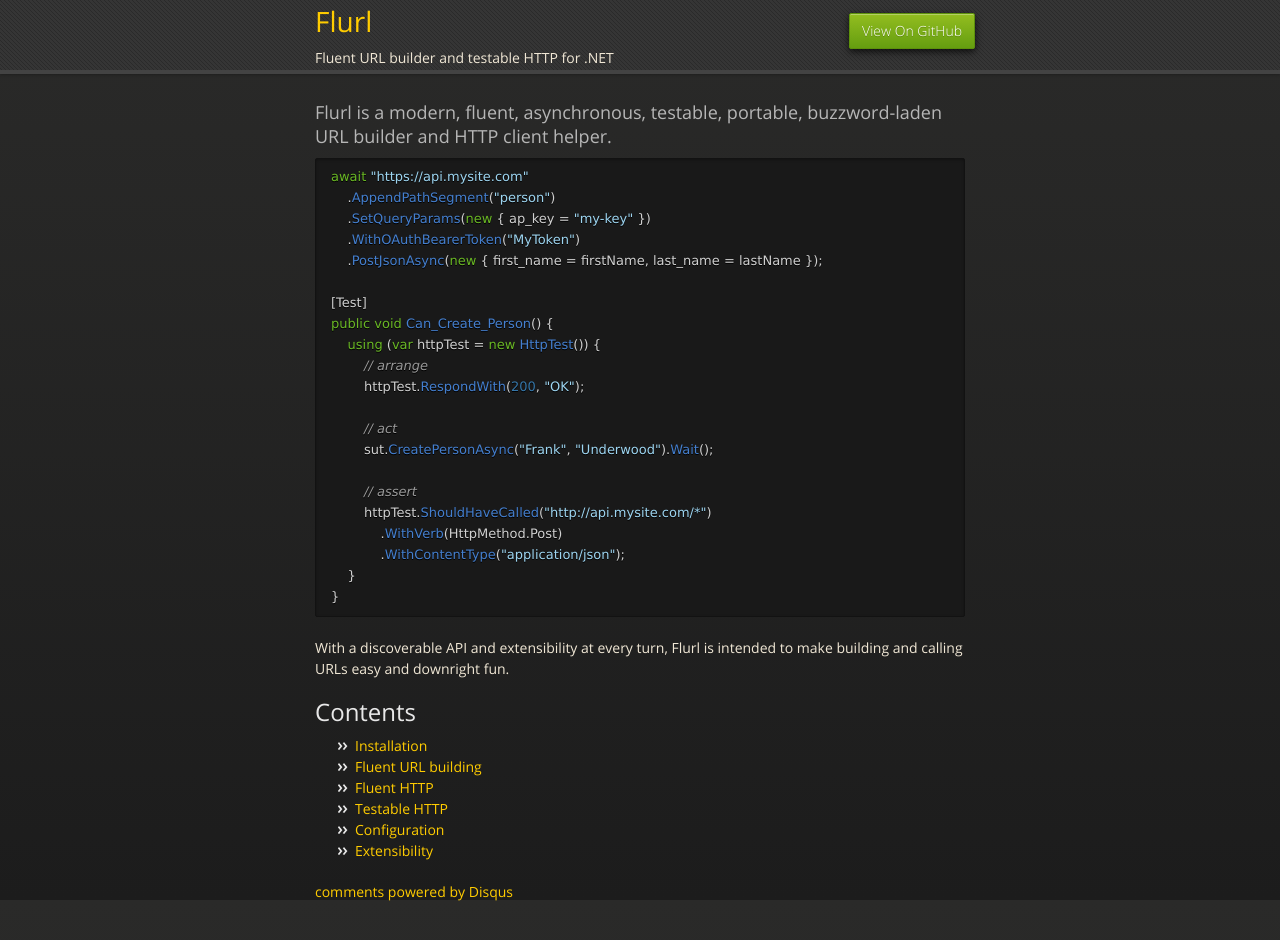
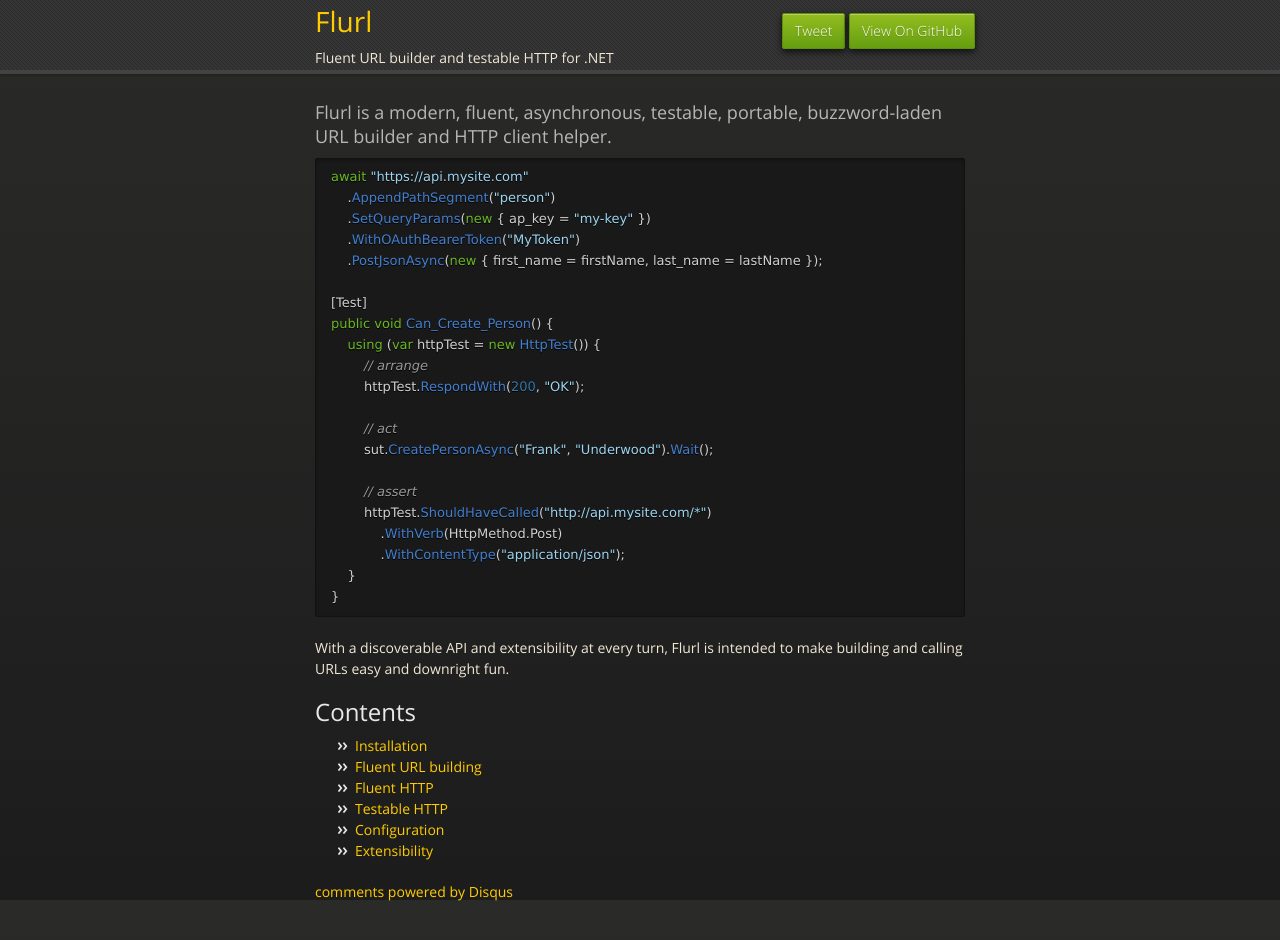
Before and after one commit to tmenier/Flurl, a Jekyll site: the page built from index.md, in a window 1280 px wide and 992 px high. Shown: the top 940 px of the window. Built offline with Jekyll 4.4.1, drawn with Linux system fonts in a browser that asks for light colours; nearby versions of some CDN libraries; Markdown is read by kramdown in place of the engine named in the settings; comment, search, counter and statistics services are not loaded.

Commit message:
tweet button

```diff
--- a/_includes/header.html
+++ b/_includes/header.html
@@ -1,6 +1,13 @@
 <div id="header">
     <nav>
-        <li class="fork"><a target="_blank" href="https://github.com/tmenier/Flurl">View On GitHub</a></li>
+        <li class="fork">
+
+<!-- tweet button -->
+<a href="https://twitter.com/share" class="twitter-share-button" data-url="http://tmenier.github.io/Flurl/" data-text="Check our Flurl! Fluent URL builder and testable HTTP for .NET" data-via="FlurlHttp" data-related="FlurlHttp">Tweet</a>
+<script>!function(d,s,id){var js,fjs=d.getElementsByTagName(s)[0],p=/^http:/.test(d.location)?'http':'https';if(!d.getElementById(id)){js=d.createElement(s);js.id=id;js.src=p+'://platform.twitter.com/widgets.js';fjs.parentNode.insertBefore(js,fjs);}}(document, 'script', 'twitter-wjs');</script>
+
+            <a target="_blank" href="https://github.com/tmenier/Flurl">View On GitHub</a>
+        </li>
         <h1><a href="{{ site.baseurl }}/">Flurl</a></h1>
         <p>Fluent URL builder and testable HTTP for .NET</p>
     </nav>
```
